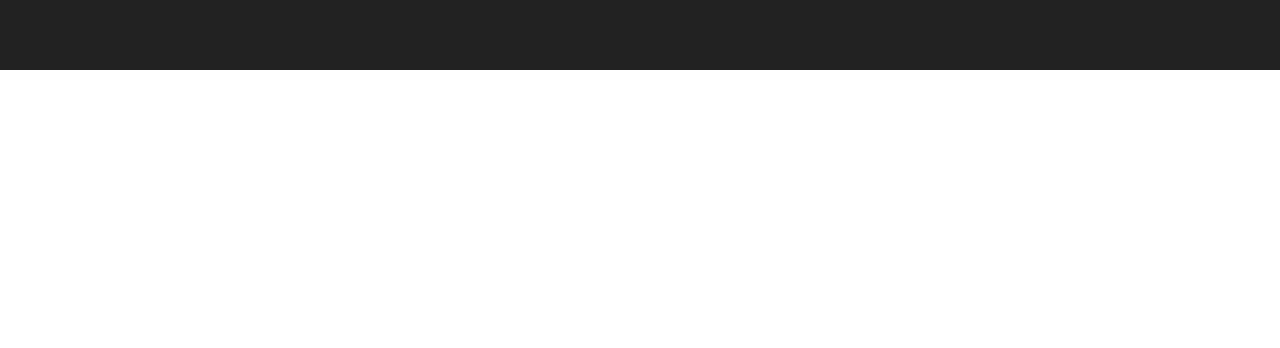
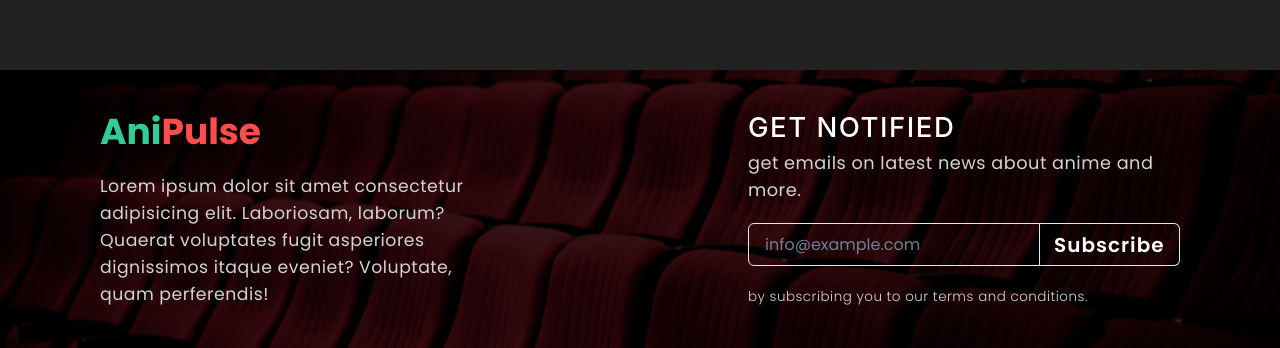
Before and after one commit to DivineChile/AniPulse, a React (Vite) app: page / in a window 1280 px wide. Shown: the part 1259-1607 px from the top of the page. Before the commit the page ends 1329 px from the top, so only its background shows below. Built offline with nearby package versions, Linux system fonts and the light colour scheme; no server answers.

Commit message:
Added Footer component

```diff
--- /dev/null
+++ b/src/components/Footer/Footer.jsx
@@ -0,0 +1,145 @@
+import {
+  Box,
+  Button,
+  FormControl,
+  Heading,
+  Input,
+  InputGroup,
+  InputRightAddon,
+  Text,
+} from "@chakra-ui/react";
+import { Form, Link } from "react-router-dom";
+
+import footerImg from "../../assets/footer.png";
+
+const Footer = () => {
+  return (
+    <Box
+      px={{ base: "20px", lg: "20px", xl: "100px" }}
+      bg={`url(${footerImg})`}
+      bgPos="center"
+      bgRepeat="no-repeat"
+      bgSize="cover"
+      py="40px"
+      display="flex"
+      flexDir={{ base: "column", md: "row" }}
+      gap={{ base: "40px 0", md: "0" }}
+      alignItems="center"
+      justifyContent={{ base: "center", md: "space-between" }}
+    >
+      {/* Footer con */}
+      <Box w={{ base: "100%", md: "50%" }}>
+        <Heading m="0" mb="20px" textAlign={{ base: "center", md: "start" }}>
+          <Link to="/" className="logo">
+            <Text as="span" color="var(--secondary-color)">
+              Ani
+            </Text>
+            <Text className="logo_tag" as="span" color="var(--primary-color)">
+              Pulse
+            </Text>
+          </Link>
+        </Heading>
+
+        <Text
+          color="var(--text-color)"
+          fontSize="17.3px"
+          fontWeight="400"
+          lineHeight="27px"
+          letterSpacing="0.5px"
+          w={{ base: "100%", md: "100%", lg: "70%" }}
+          textAlign={{ base: "center", md: "start" }}
+        >
+          Lorem ipsum dolor sit amet consectetur adipisicing elit. Laboriosam,
+          laborum? Quaerat voluptates fugit asperiores dignissimos itaque
+          eveniet? Voluptate, quam perferendis!
+        </Text>
+      </Box>
+
+      {/* Footer newsletter */}
+      <Box w={{ base: "100%", md: "40%" }} display="flex" flexDir="column">
+        <Heading
+          as="h3"
+          textTransform="uppercase"
+          mb="5px"
+          color="#fff"
+          fontSize="27.54px"
+          fontWeight="500"
+          lineHeight="33px"
+          letterSpacing="1.5px"
+          textAlign={{ base: "center", md: "start" }}
+        >
+          Get notified
+        </Heading>
+        <Text
+          as="p"
+          fontSize="17.72px"
+          fontWeight="400"
+          lineHeight="27px"
+          letterSpacing="0.5px"
+          color="#d4d4d4"
+          textAlign={{ base: "center", md: "start" }}
+        >
+          get emails on latest news about anime and more.
+        </Text>
+
+        <Box my="20px">
+          <Form>
+            <FormControl>
+              <InputGroup>
+                <Input
+                  placeholder="info@example.com"
+                  color="#fff"
+                  height="43px"
+                  _focus={{
+                    boxShadow: "0 0 5px 0 var(--accent-color)",
+                    borderColor: "var(--accent-color)",
+                  }}
+                  _hover={{
+                    outline: "none",
+                    borderColor: "var(--accent-color)",
+                    background: "none",
+                  }}
+                />
+
+                <InputRightAddon height="43px" background="none" w="141.38px">
+                  <Button
+                    type="submit"
+                    w="100%"
+                    height="100%"
+                    background="none"
+                    color="#fff"
+                    fontSize="20px"
+                    fontWeight="600"
+                    lineHeight="30px"
+                    letterSpacing="1px"
+                    transition="all ease 0.25s"
+                    _hover={{
+                      background: "none",
+                      color: "var(--accent-color)",
+                    }}
+                  >
+                    Subscribe
+                  </Button>
+                </InputRightAddon>
+              </InputGroup>
+            </FormControl>
+          </Form>
+        </Box>
+
+        <Text
+          as="span"
+          fontSize="13.45px"
+          fontWeight="300"
+          lineHeight="21px"
+          letterSpacing="0.5px"
+          color="#d4d4d4"
+          textAlign={{ base: "center", md: "start" }}
+        >
+          by subscribing you to our terms and conditions.
+        </Text>
+      </Box>
+    </Box>
+  );
+};
+
+export default Footer;
--- a/src/pages/Home/Home.jsx
+++ b/src/pages/Home/Home.jsx
@@ -3,6 +3,7 @@ import Hero from "../../components/Hero/Hero";
 import RecentUpdate from "../../components/RecentUpdate/RecentUpdate";
 import Upcoming from "../../components/Upcoming/Upcoming";
 import PopularList from "../../components/PopularList/PopularList";
+import Footer from "../../components/Footer/Footer";
 
 const Home = () => {
   document.title = "Home - AniPulse";
@@ -12,9 +13,18 @@ const Home = () => {
       <Box>
         {/* Hero */}
         <Hero />
+
+        {/* Recent Updates */}
         <RecentUpdate />
+
+        {/* Upcoming Anime*/}
         <Upcoming />
+
+        {/* Popular animes */}
         <PopularList />
+
+        {/* Footer */}
+        <Footer />
       </Box>
     </Box>
   );
```
Also changed, not shown: src/assets/footer.png (added).
